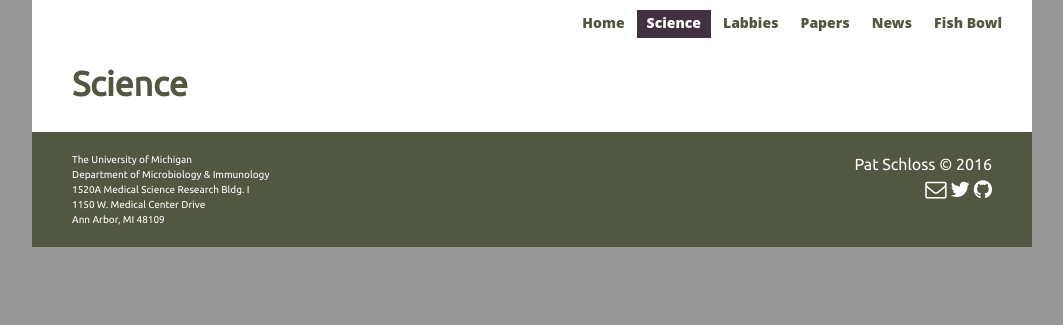
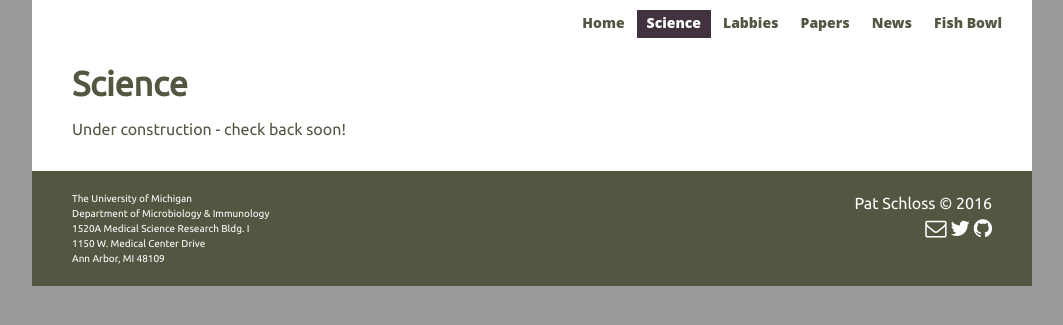
Before and after one commit to SchlossLab/schlosslab.github.io, a Jekyll site: the page built from _science/index.md, in a window 1280 px wide. Shown: the top 325 px of the page, without its empty margins (108-1171 px from the left). Built offline with Jekyll 4.4.1, drawn with Linux system fonts in a browser that asks for light colours; nearby versions of some CDN libraries.

Commit message:
Insert placeholder

```diff
--- a/_science/index.md
+++ b/_science/index.md
@@ -3,3 +3,5 @@ layout: index_page
 category: science
 title: Science
 ---
+
+Under construction - check back soon!
```
